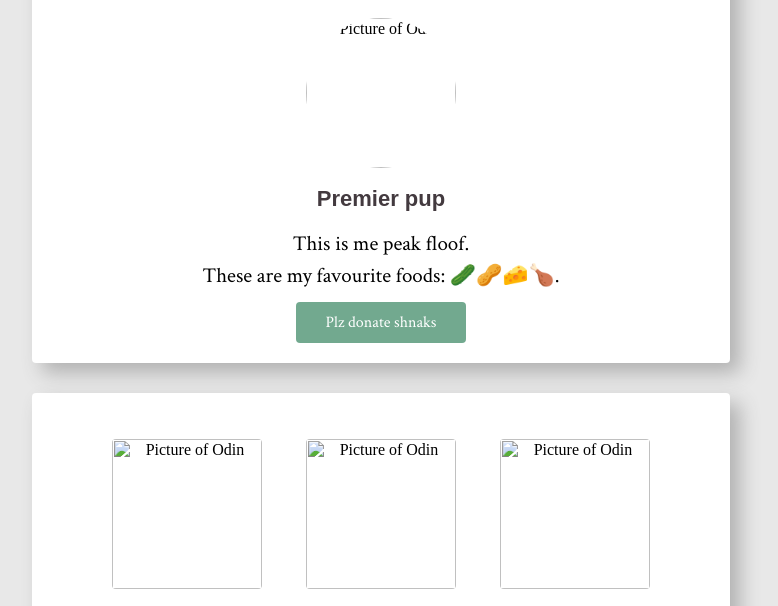
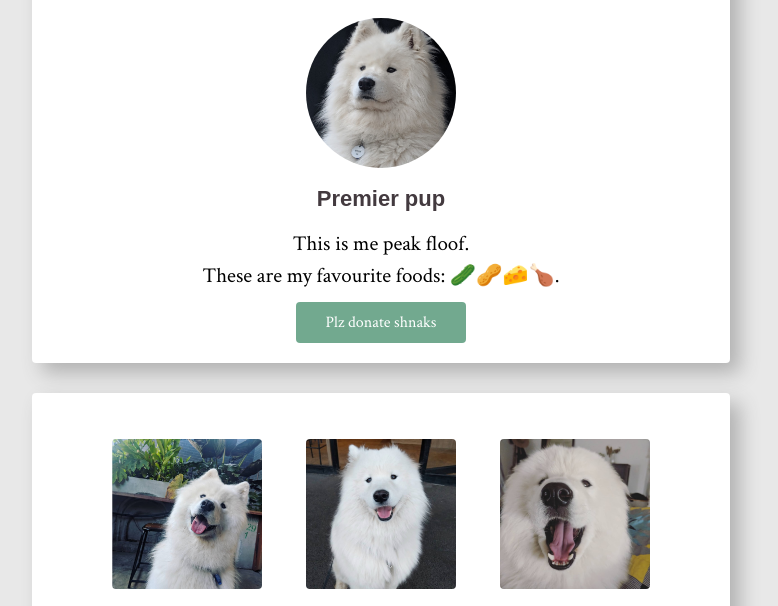
Before and after one commit to squishickle/profile, a plain HTML site: page index.html in a window 1280 px wide. Shown: the part 148-754 px from the top of the page, without its empty margins (259-1037 px from the left). Drawn offline with Linux system fonts and the light colour scheme; the site is published under a folder, as on GitHub Pages, so addresses that start at the root find nothing; a web font is replaced by a local one.

Commit message:
Now with pictures

```diff
--- a/index.html
+++ b/index.html
@@ -13,7 +13,7 @@
 
         <div class="card_white text-center">
           <h1>Herro. I am Odie.</h1>
-          <img src="/images/odie_pup.jpg" class='profile_pic' alt="Picture of Odin">
+          <img src="images/odie_pup.jpg" class='profile_pic' alt="Picture of Odin">
           <h2>Premier pup</h2>
           <p>This is me peak floof.</p>
           <p>These are my favourite foods: 🥒🥜🧀🍗.</p>
@@ -22,9 +22,9 @@
 
         <div class="card_white">
           <ul class='list-inline text-center'>
-            <li> <img src="/images/hai.jpg" class='banner_pics' alt="Picture of Odin"> </li>
-            <li> <img src="/images/rerax.jpg" class='banner_pics' alt="Picture of Odin"> </li>
-            <li> <img src="/images/gaaaah.jpg" class='banner_pics' alt="Picture of Odin"> </li>
+            <li> <img src="images/hai.jpg" class='banner_pics' alt="Picture of Odin"> </li>
+            <li> <img src="images/rerax.jpg" class='banner_pics' alt="Picture of Odin"> </li>
+            <li> <img src="images/gaaaah.jpg" class='banner_pics' alt="Picture of Odin"> </li>
           </ul>
           <ul class='list-inline text-center'>
             <a href="https://www.instagram.com/p/BrJPYyyg4LG/" target="blank"><li><i class="fab fa-instagram social_links_small"></i></a>
```
